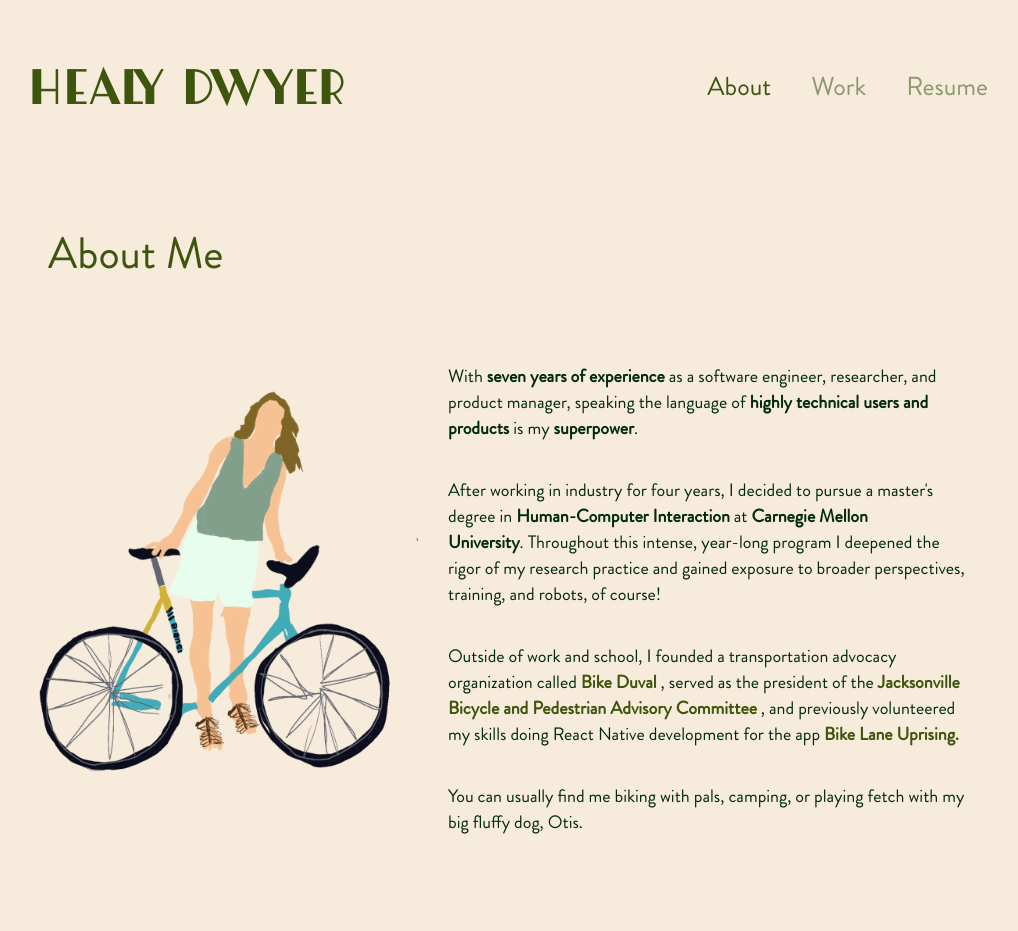
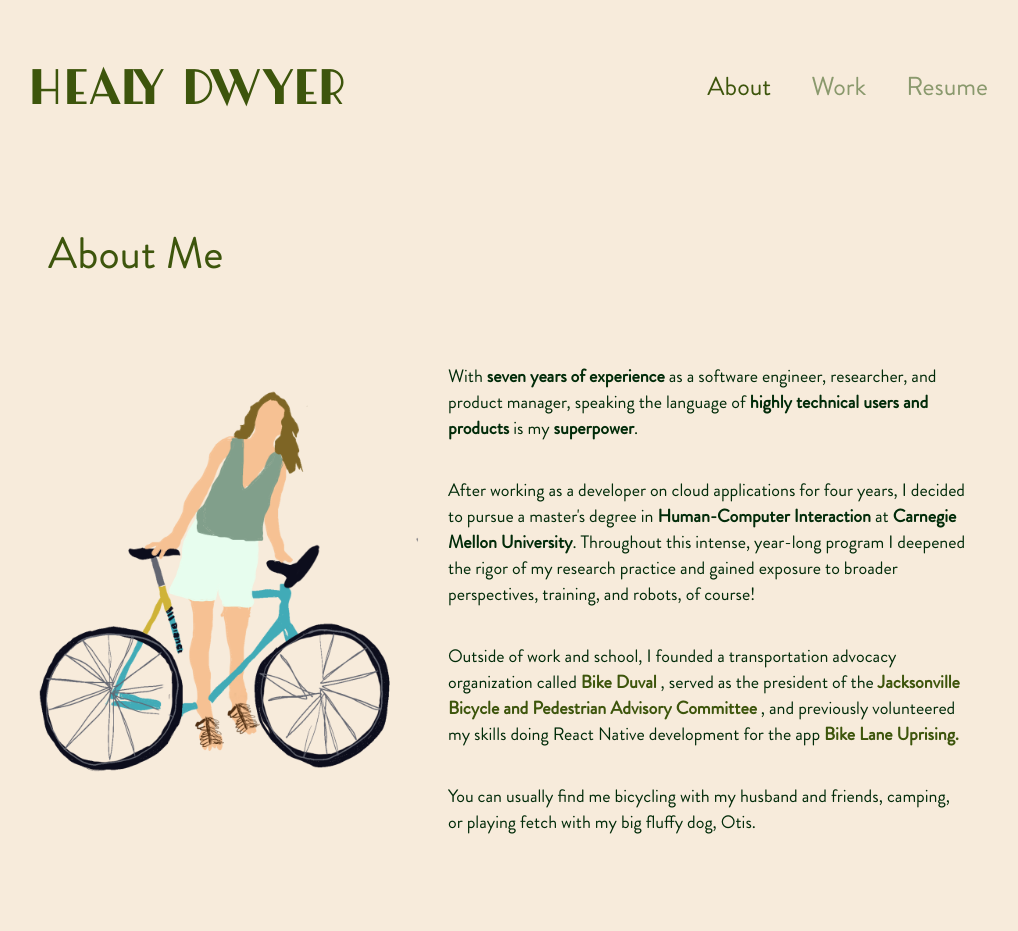
Before and after one commit to healydwya/healydwya.github.io, a React (Create React App) app: page /about in a window 1280 px wide. Shown: the top 931 px of the page, without its empty margins (132-1150 px from the left). Built offline with nearby package versions, Linux system fonts and the light colour scheme.

Commit message:
update for current resume

```diff
--- a/src/About.js
+++ b/src/About.js
@@ -9,9 +9,9 @@ function About(props) {
         <img src={bike} className="App-logo" alt="logo" />
         <div className="col">
           <p> With <b>seven years of experience</b> as a software engineer, researcher, and product manager, speaking the language of <b> highly technical users and products</b> is my <b>superpower</b>.</p>
-          <p>After working in industry for four years, I decided to pursue a master's degree in <b>Human-Computer Interaction</b> at <b>Carnegie Mellon University</b>. Throughout this intense, year-long program I deepened the rigor of my research practice and gained exposure to broader perspectives, training, and robots, of course! </p>
+          <p>After working as a developer on cloud applications for four years, I decided to pursue a master's degree in <b>Human-Computer Interaction</b> at <b>Carnegie Mellon University</b>. Throughout this intense, year-long program I deepened the rigor of my research practice and gained exposure to broader perspectives, training, and robots, of course! </p>
           <p> Outside of work and school, I founded a transportation advocacy organization called <a href="http://instagram.com/bikeduval" target="_blank" rel="noreferrer"> Bike Duval </a>, served as the president of the <a href="https://www.facebook.com/bpacfriends" target="_blank" rel="noreferrer">Jacksonville Bicycle and Pedestrian Advisory Committee </a>, and previously volunteered my skills doing React Native development for the app <a href="http://bikelaneuprising.com" target="_blank" rel="noreferrer"> Bike Lane Uprising. </a> </p>
-          <p> You can usually find me biking with pals, camping, or playing fetch with my big fluffy dog, Otis.</p>
+          <p> You can usually find me bicycling with my husband and friends, camping, or playing fetch with my big fluffy dog, Otis.</p>
         </div>
       </div>
     </div>
--- a/src/App.js
+++ b/src/App.js
@@ -13,7 +13,7 @@ import HRI from './HRI/HRI';
 import Honda from './Honda/Honda';
 import Lib from './Lib/Lib';
 import CSX from './CSX/CSX';
-import resume from './HealyDwyer_2022_Resume.pdf';
+import resume from './Healy_Dwyer_2024_resume.pdf';
 import Footer from './Footer';
 
 class App extends React.Component {
```
Also changed, not shown: 1 other file (tests, documents, lock files or other folders).
